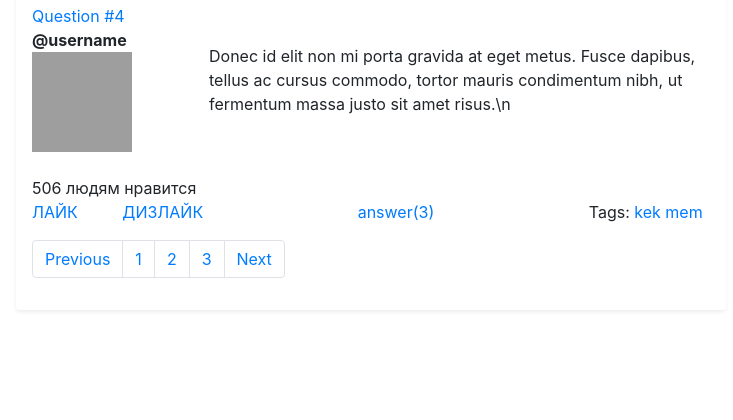
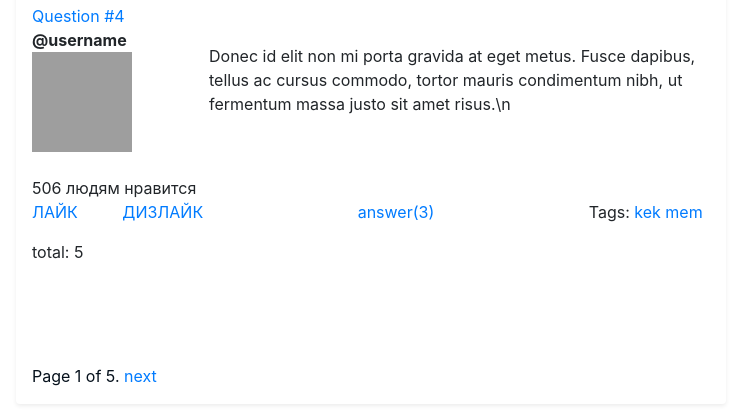
Before and after one commit to Dellvin/Web-DZ1, a Django app: page /main/ in a window 1280 px wide. Shown: the part 1383-1803 px from the top of the page, without its empty margins (84-817 px from the left). Before the commit the page ends 1694 px from the top, so only its background shows below. Run offline with Django 3.2, Linux system fonts and the light colour scheme; some libraries are stand-ins or nearby versions; grey boxes are pictures that could not be loaded.

Commit message:
added pagination

```diff
--- a/Templates/main_page.html
+++ b/Templates/main_page.html
@@ -1,17 +1,35 @@
 {% extends 'base.html' %}
-
-
 
 
 {% block content %}
 
 
-    <h6 class="border-bottom border-gray pb-2 mb-0">Popular Question</h6>
+<h6 class="border-bottom border-gray pb-2 mb-0">Popular Question</h6>
 
-      {% for question in questions %}
-        {% include 'inc/question.html' %}
-      {% endfor %}
+{% for question in questionsMain %}
+    {% include 'inc/question.html' %}
+{% endfor %}
 
-    {% include 'inc/pagination.html' %}
+    {% for question in questions %}
+        {% include './inc/question.html' %}
+    {% endfor %}
+
+    <p> total: {{ questions|length }} </p>
+
+    <div class="pagination" style="color: #06111c;margin-top: 100px;">
+        <span class="step-links">
+            {% if questions.has_previous %}
+                <a href="?page={{ questions.previous_page_number }}">previous</a>
+            {% endif %}
+
+            <span class="current">
+                Page {{ questions.number }} of {{ questions.paginator.num_pages }}.
+            </span>
+
+            {% if questions.has_next %}
+                <a href="?page={{ questions.next_page_number }}">next</a>
+            {% endif %}
+        </span>
+    </div>
 
 {% endblock content %}
--- a/app/views.py
+++ b/app/views.py
@@ -1,8 +1,16 @@
+# coding=utf-8
 from django.shortcuts import render
+from django.core.paginator import Paginator, PageNotAnInteger, EmptyPage
 
-questions = {
+questionsNum = {
     i: {'id': i, 'title': f'Question #{i}'}
-    for i in range(5)
+    for i in range(25)
+}
+
+QUESTIONS = {
+    '1': {'id': 1, 'title': 'I`m your dream', 'text': 'I`m your dream, make you real'},
+    '2': {'id': 2, 'title': 'I`m your eyes', 'text': 'I`m your eyes when you must steal'},
+    '3': {'id': 3, 'title': 'I`m your pain', 'text': 'I`m your pain when you can`t feel'},
 }
 
 questionsForTag = {
@@ -11,10 +19,20 @@ questionsForTag = {
 }
 
 def main(request):
-    return render(request, 'main_page.html', {
-        'name': 'Ivan',
-        'questions': questions.values(),
-    })
+    contact_list = list(questionsNum.values())
+    paginator = Paginator(contact_list, 5)  # По 2 на страницу
+
+    page = request.GET.get('page')
+    try:
+        questions = paginator.page(page)
+    except PageNotAnInteger:
+        # В случае, GET параметр не число
+        questions = paginator.page(1)
+    except EmptyPage:
+        questions = paginator.page(paginator.num_pages)
+
+    return render(request, 'main_page.html', {'questions': questions})
+
 
 
 def singin(request):
@@ -36,7 +54,7 @@ def tagSearch(request, tag):
     })
 
 def question(request, qid):
-    quest = questions.get(qid)
+    quest = questionsNum.get(qid)
 
     answers = {
         i: {'id': i, 'title': f'Answer #{i}'}
--- a/askme/urls.py
+++ b/askme/urls.py
@@ -1,5 +1,6 @@
 from django.http import HttpResponse
 from django.urls import path
+from django.conf.urls import url
 from django.contrib import admin
 
 from app import views
@@ -16,4 +17,5 @@ urlpatterns = [
 
     path('settings/', views.settings, name='settings'),
     path('tagSearch/<str:tag>/', views.tagSearch, name='tagSearch'),
+
 ]
```
